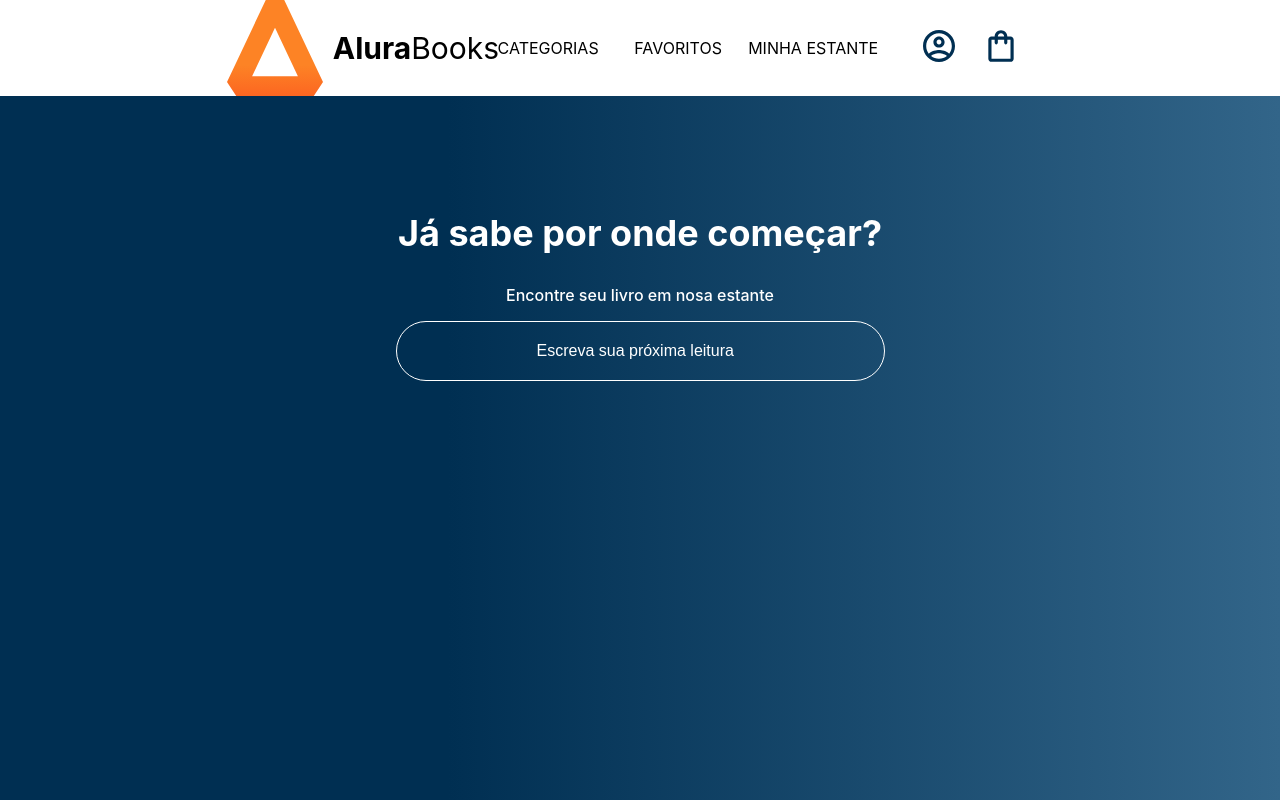
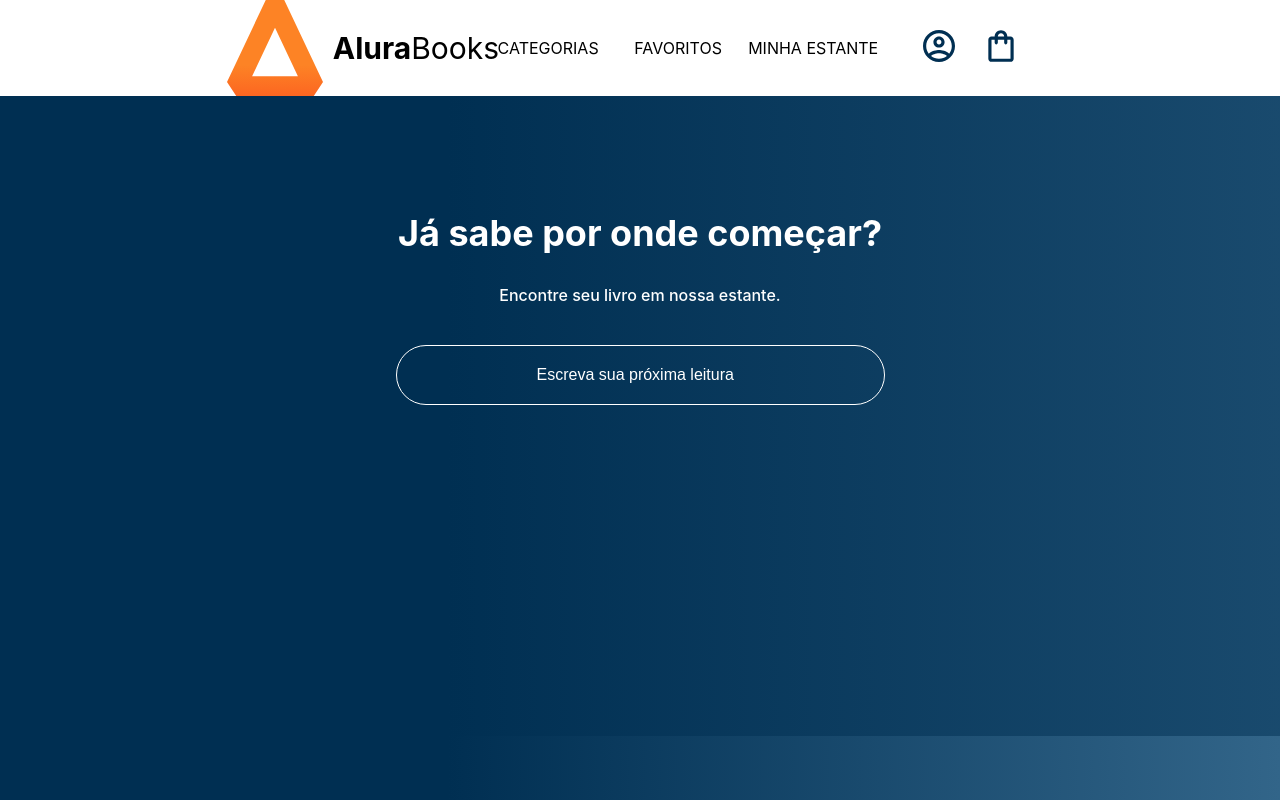
Before and after one commit to Naeltonf/alura-books, a React (Create React App) app: page / in a window 1280 px wide. Built offline with nearby package versions, Linux system fonts and the light colour scheme.

Commit message:
updated dynamic components

```diff
--- a/src/componentes/Pesquisa/index.js
+++ b/src/componentes/Pesquisa/index.js
@@ -1,15 +1,15 @@
-import Input from "../Input"
-import styled from "styled-components"
-import { useState } from "react"
+import Input from '../Input'
+import styled from 'styled-components'
+import { useState } from 'react'
 import { livros } from './dadosPesquisa'
 
 const PesquisaContainer = styled.section`
-    background-image: linear-gradient(90deg, #002F52 35%. #326589 165%);
+    background-image: linear-gradient(90deg, #002F52 35%, #326589 165%);
     color: #FFF;
     text-align: center;
     padding: 85px 0;
-    height: 270px;
-    widht: 100%;
+    height: 470px;
+    width: 100%;
 `
 
 const Titulo = styled.h2`
@@ -22,26 +22,50 @@ const Titulo = styled.h2`
 const Subtitulo = styled.h3`
     font-size: 16px;
     font-weight: 500;
-    margin-botton: 40px;
+    margin-bottom: 40px;
+`
+
+const Resultado = styled.div`
+    display: flex;
+    justify-content: center;
+    align-items: center;
+    margin-bottom: 20px;
+    cursor: pointer;
+
+    p {
+        width: 200px;
+    }
+
+    img {
+        width: 100px;
+    }
+
+    &:hover {
+        border: 1px solid white;
+    }
 `
 
 function Pesquisa() {
     const [livrosPesquisados, setLivrosPesquisados] = useState([])
 
-    console.log(livrosPesquisados)
-
     return (
         <PesquisaContainer>
             <Titulo>Já sabe por onde começar?</Titulo>
-            <Subtitulo>Encontre seu livro em nosa estante</Subtitulo>
+            <Subtitulo>Encontre seu livro em nossa estante.</Subtitulo>
             <Input
                 placeholder="Escreva sua próxima leitura"
                 onBlur={evento => {
                     const textoDigitado = evento.target.value
-                    const resultadoPesquisa = livros.filter(livro => livro.nome.includes(textoDigitado))
+                    const resultadoPesquisa = livros.filter( livro => livro.nome.includes(textoDigitado))
                     setLivrosPesquisados(resultadoPesquisa)
                 }}
             />
+            { livrosPesquisados.map( livro => (
+                <Resultado>
+                    <img alt='Imagem' src={livro.src}/>
+                    <p>{livro.nome}</p>
+                </Resultado>
+            ) ) }
         </PesquisaContainer>
     )
 }
```
Also changed, not shown: src/componentes/Pesquisa/dadosPesquisa.js (line endings or trailing spaces).
